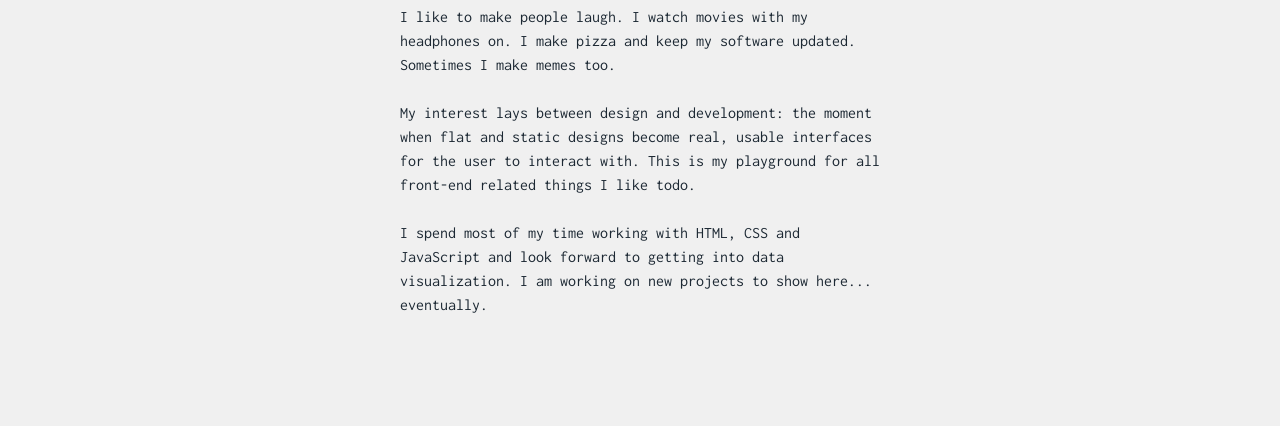
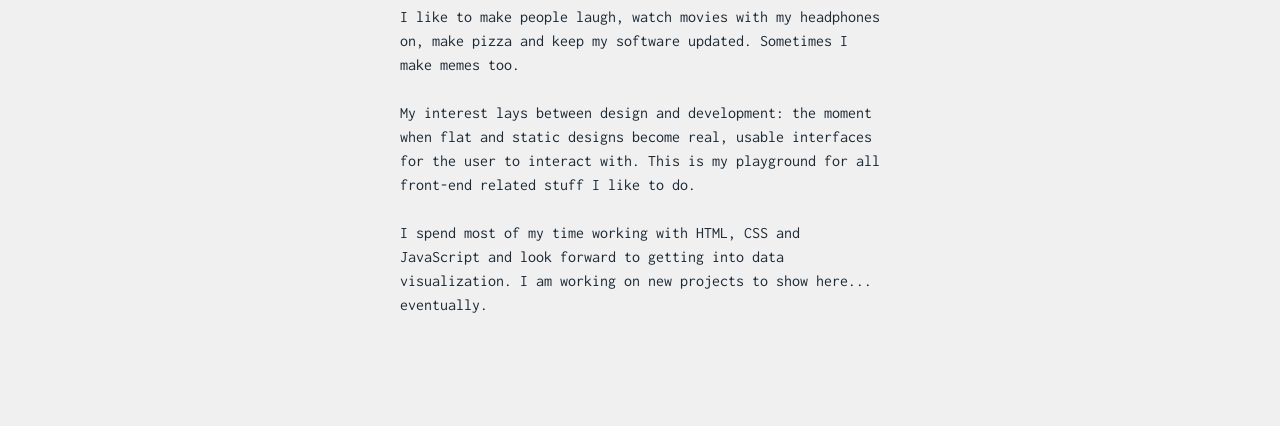
Before and after one commit to ndemia/demia.me, a plain HTML site: page index.html in a window 1280 px wide. Shown: the part 305-731 px from the top of the page. Drawn offline with Linux system fonts and the light colour scheme.

Commit message:
fix typo

```diff
--- a/index.html
+++ b/index.html
@@ -34,8 +34,8 @@
 			</div>
 			<section class="main__content">
 				<h1 class="main__title">Hi, I am Nicolás!</h1>
-				<p class="main__description">I like to make people laugh. I watch movies with my headphones on. I make pizza and keep my software updated. Sometimes I make memes too.</p>
-				<p class="main__description"> My interest lays between design and development: the moment when flat and static designs become real, usable interfaces for the user to interact with. This is my playground for all front-end related things I like todo.</p>
+				<p class="main__description">I like to make people laugh, watch movies with my headphones on, make pizza and keep my software updated. Sometimes I make memes too.</p>
+				<p class="main__description"> My interest lays between design and development: the moment when flat and static designs become real, usable interfaces for the user to interact with. This is my playground for all front-end related stuff I like to do.</p>
 				<p class="main__description">I spend most of my time working with HTML, CSS and JavaScript and look forward to getting into data visualization. I am working on new projects to show here... eventually.</p>
 			</section>
 		</section>
```
